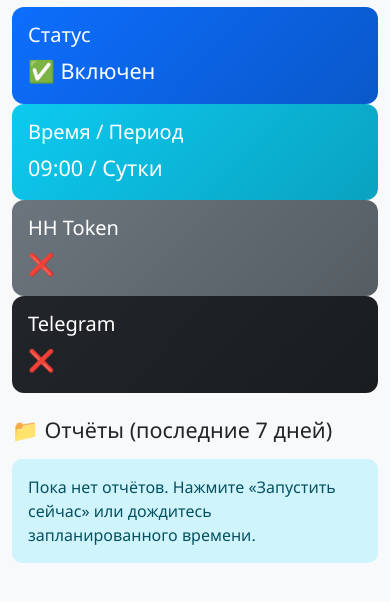
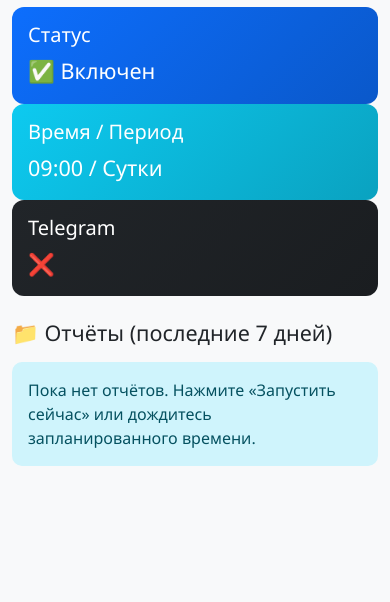
Before and after one commit to ankoriru/hreserch, a Flask app: page /dashboard in a window 390 px wide. Shown: the part 164-766 px from the top of the page. Run offline with Flask 3, Linux system fonts and the light colour scheme; the visitor is signed in with stand-in values (Sample User, id 1).

Commit message:
Add files via upload

```diff
--- a/templates/dashboard.html
+++ b/templates/dashboard.html
@@ -3,13 +3,18 @@
 {% block content %}
 <div class="d-flex justify-content-between align-items-center mb-4">
     <h2>📋 Панель управления</h2>
-    <form method="POST" action="{{ url_for('run_now') }}" onsubmit="return confirm('Запустить проверку вакансий прямо сейчас?')">
-        <button type="submit" class="btn btn-success">▶ Запустить сейчас</button>
-    </form>
+    <div>
+        <span id="run-status" class="me-3 text-muted" style="display:none">
+            <span class="spinner-border spinner-border-sm" role="status"></span> Выполняется проверка...
+        </span>
+        <button id="run-now-btn" type="button" class="btn btn-success" onclick="runNow()">
+            ▶ Запустить сейчас
+        </button>
+    </div>
 </div>
 
 <div class="row mb-4">
-    <div class="col-md-3">
+    <div class="col-md-4">
         <div class="card text-white bg-primary">
             <div class="card-body">
                 <h5 class="card-title">Статус</h5>
@@ -17,7 +22,7 @@
             </div>
         </div>
     </div>
-    <div class="col-md-3">
+    <div class="col-md-4">
         <div class="card text-white bg-info">
             <div class="card-body">
                 <h5 class="card-title">Время / Период</h5>
@@ -25,15 +30,7 @@
             </div>
         </div>
     </div>
-    <div class="col-md-3">
-        <div class="card text-white bg-secondary">
-            <div class="card-body">
-                <h5 class="card-title">HH Token</h5>
-                <p class="card-text fs-4">{{ "✅" if hh_token_ok else "❌" }}</p>
-            </div>
-        </div>
-    </div>
-    <div class="col-md-3">
+    <div class="col-md-4">
         <div class="card text-white bg-dark">
             <div class="card-body">
                 <h5 class="card-title">Telegram</h5>
@@ -54,7 +51,7 @@
                 <th>Вакансий</th>
             </tr>
         </thead>
-        <tbody>
+        <tbody id="reports-tbody">
             {% for r in reports %}
             <tr onclick="window.open('{{ url_for('view_report', filename=r.filename) }}', '_blank')" style="cursor:pointer">
                 <td>{{ r.date }}{% if r.time %} {{ r.time[:2] }}:{{ r.time[3:] }}{% endif %}</td>
@@ -66,6 +63,6 @@
     </table>
 </div>
 {% else %}
-<div class="alert alert-info">Пока нет отчётов. Нажмите «Запустить сейчас» или дождитесь запланированного времени.</div>
+<div id="reports-empty" class="alert alert-info">Пока нет отчётов. Нажмите «Запустить сейчас» или дождитесь запланированного времени.</div>
 {% endif %}
 {% endblock %}
```
Also changed, not shown: templates/settings.html (+0 -20 lines).
